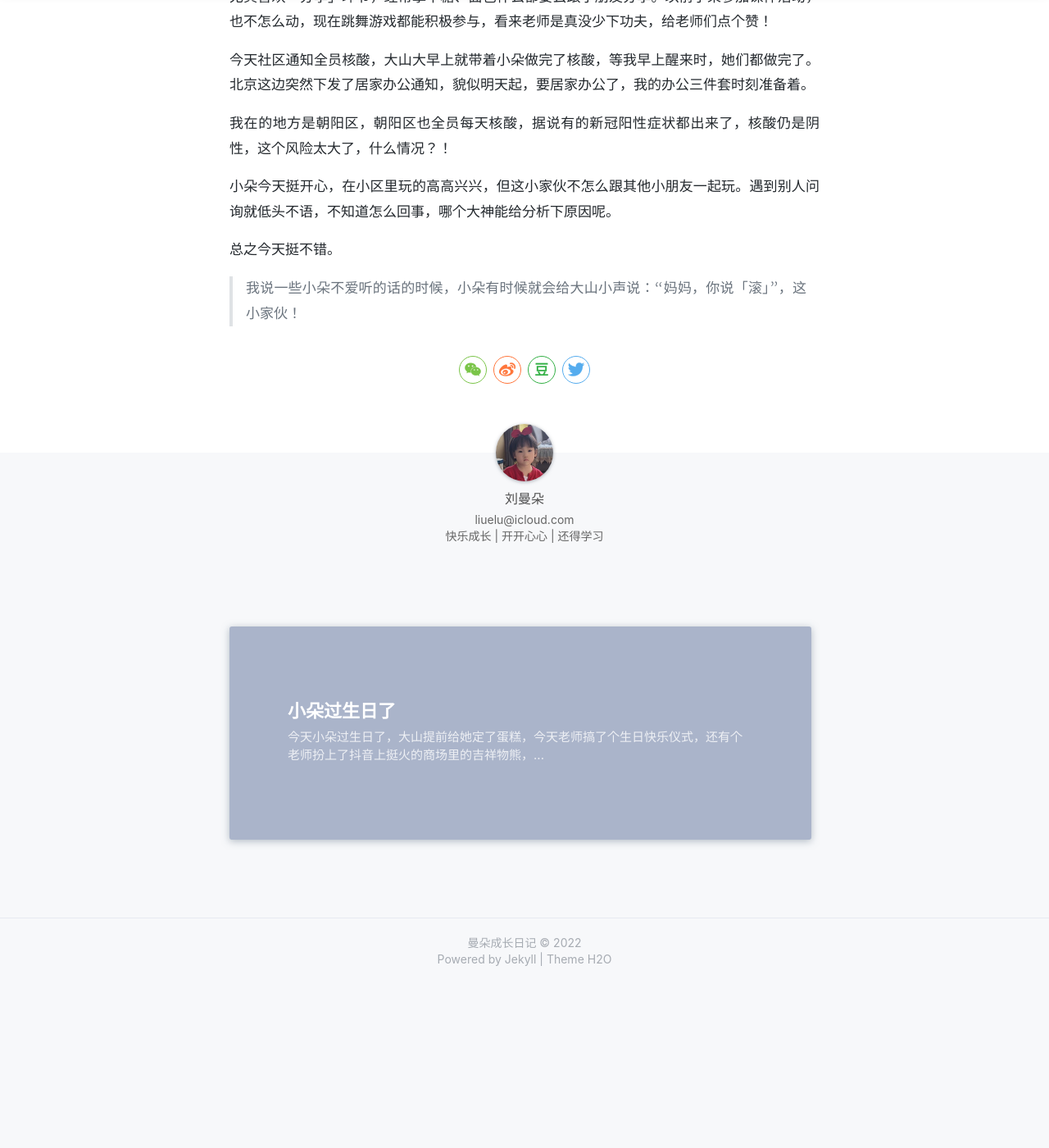
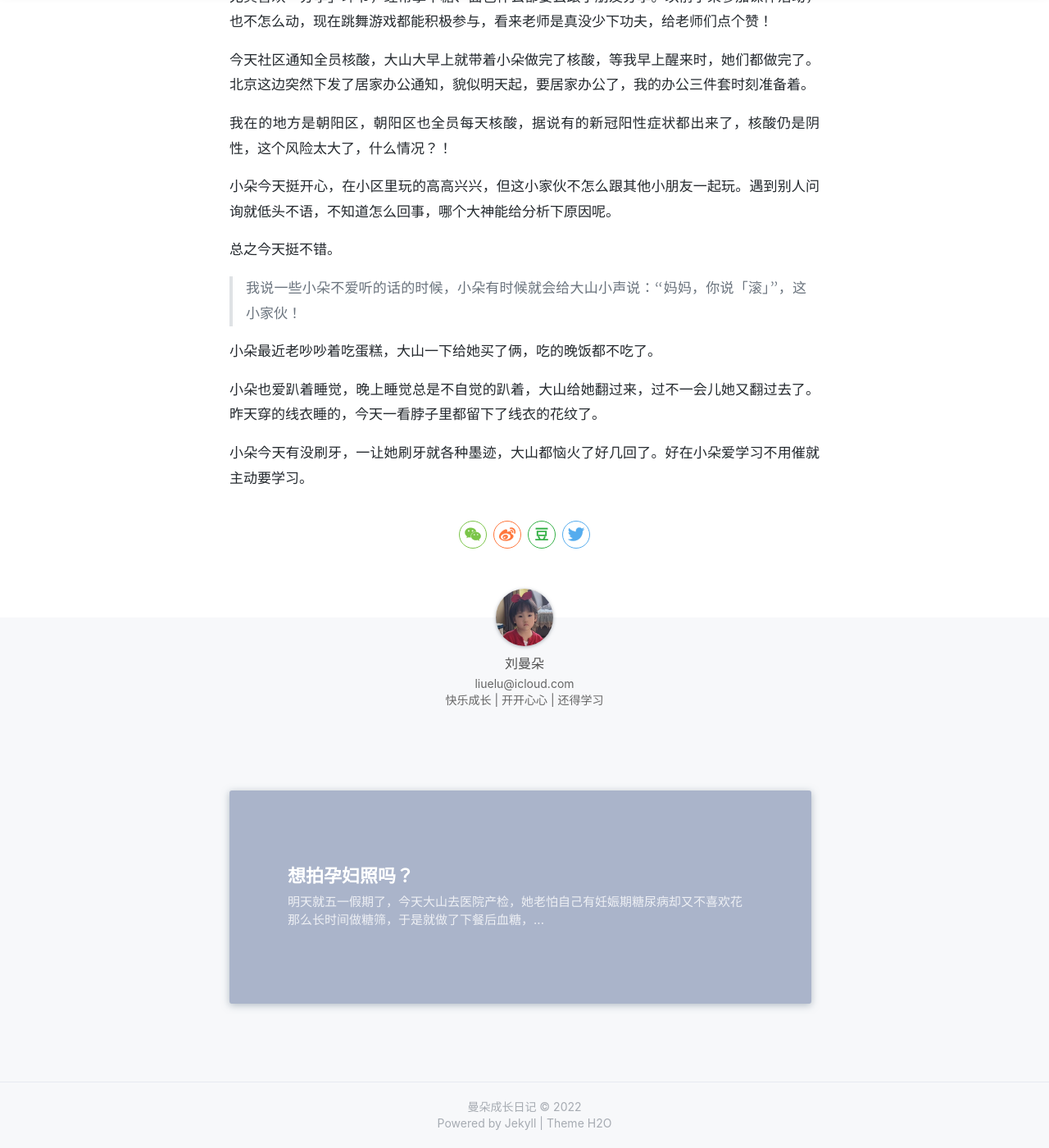
Before and after one commit to fooyou/kids_diary, a Jekyll site: the page built from _posts/2022-05-04-nucleic-acid-amplification-testing.markdown, in a window 1280 px wide and 1400 px high, scrolled down 549 px. Shown: the whole window at 82% size. Built offline with Jekyll 4.4.1, drawn with Linux system fonts in a browser that asks for light colours; nearby versions of some CDN libraries; comment, search, counter and statistics services are not loaded; a style sheet for code colours, icons or effects is not loaded; before the commit the page ends 1749 px from its top, so only the background shows below that.

Commit message:
update more

```diff
--- /dev/null
+++ b/_posts/2022-04-29-maternity-photo.markdown
@@ -0,0 +1,21 @@
+---
+layout: post
+title: 想拍孕妇照吗？
+category: Document
+tags: 孕妇照
+date: 2022-04-29 22:05:51
+published: true
+summary: 一直想跟大山拍个孕妇照，可惜没有机会
+cover:
+comment: true
+---
+
+明天就五一假期了，今天大山去医院产检，她老怕自己有妊娠期糖尿病却又不喜欢花那么长时间做糖筛，于是就做了下餐后血糖，嗯，很正常！彩超、尿常规、心电图、血常规、胎心监测一共 176 块。
+
+以前闹的大山心情不爽的脑室过大的问题，也没有啦，左右脑室也正常了。
+
+今天小朵放学后异常开心，蹦蹦跳跳一直拉着大山在外面玩耍，大山怀孕34周了，挺着大肚子很容易累，总是连哄带吼的把小朵拉回家。
+
+这次怀孕大山的大肚子挺好看的，尖尖的，本想五一去拍个全家福的，到时候专门为她的大肚子拍个照片。可惜因为疫情回去了家，大山也没拍照的心思了。
+
+小朵最近出去玩，总是自己骑着她的小玩具车，改明给小朵买个自行车吧。
--- a/_posts/2022-05-04-nucleic-acid-amplification-testing.markdown
+++ b/_posts/2022-05-04-nucleic-acid-amplification-testing.markdown
@@ -21,3 +21,9 @@ comment: true
 总之今天挺不错。
 
 > 我说一些小朵不爱听的话的时候，小朵有时候就会给大山小声说：“妈妈，你说「滚」”，这小家伙！
+
+小朵最近老吵吵着吃蛋糕，大山一下给她买了俩，吃的晚饭都不吃了。
+
+小朵也爱趴着睡觉，晚上睡觉总是不自觉的趴着，大山给她翻过来，过不一会儿她又翻过去了。昨天穿的线衣睡的，今天一看脖子里都留下了线衣的花纹了。
+
+小朵今天有没刷牙，一让她刷牙就各种墨迹，大山都恼火了好几回了。好在小朵爱学习不用催就主动要学习。
```
Also changed, not shown: other parts of _posts/2022-05-04-nucleic-acid-amplification-testing.markdown (+1 -1 lines), _posts/2022-04-27-shrimp.markdown (added, +21 -0 lines).
